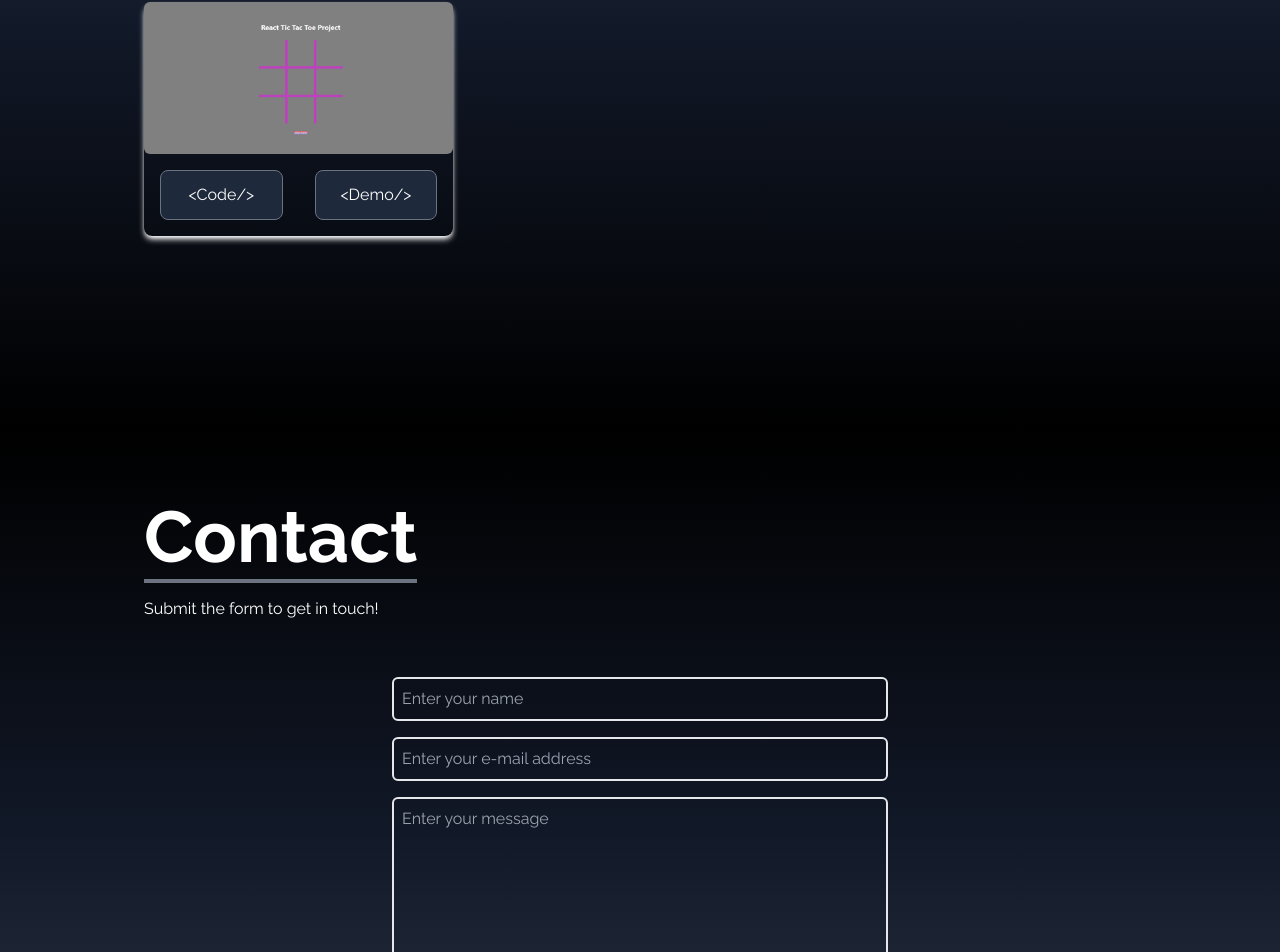
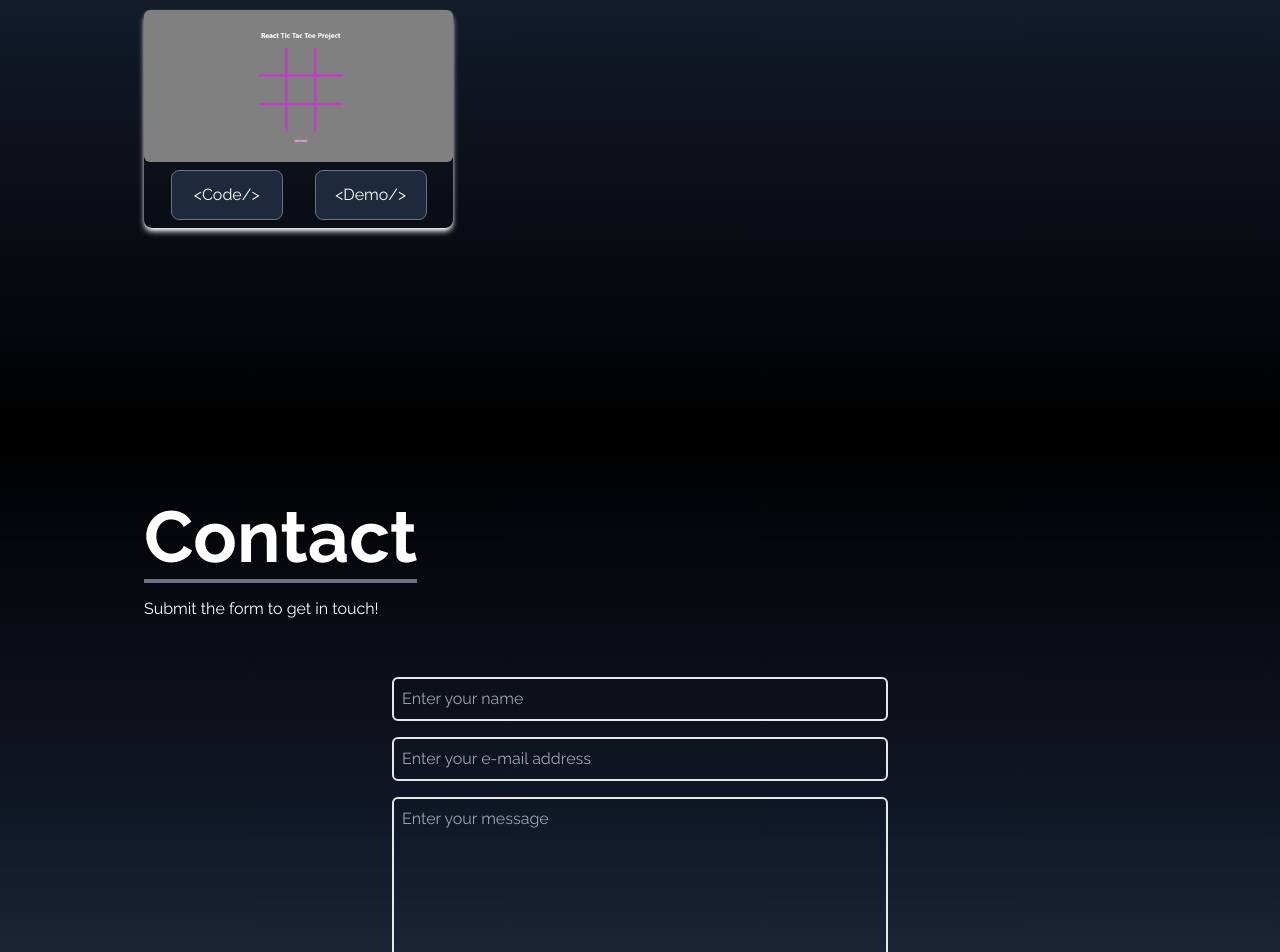
Before and after one commit to ferenczidavid/portfolio-project, a React (Vite) app: page / in a window 1280 px wide. Shown: the part 2769-3721 px from the top of the page. Built offline with nearby package versions, Linux system fonts and the light colour scheme.

Commit message:
links updated

```diff
--- a/src/components/Navbar.jsx
+++ b/src/components/Navbar.jsx
@@ -104,7 +104,7 @@ const Navbar = () => {
                     <a className='flex justify-between items-center w-full text-gray-300' href="https://www.linkedin.com/in/ferenczi-david/" target='_blank'>LinkedIn <FaLinkedin size={30}/> </a>
                 </li>
                 <li className='w-[10rem] h-[3.75rem] flex justify-between items-center ml-[-100px] hover:ml-[-10px] duration-300 bg-[#333333] rounded-lg'>
-                    <a className='flex justify-between items-center w-full text-gray-300' href="">GitHub <FaGithub size={30}/> </a>
+                    <a className='flex justify-between items-center w-full text-gray-300' href="https://github.com/ferenczidavid" target='_blank'>GitHub <FaGithub size={30}/> </a>
                 </li>
                 <li className='w-[10rem] h-[3.75rem] flex justify-between items-center ml-[-100px] hover:ml-[-10px] duration-300 bg-fuchsia-400 rounded-lg'>
                     <a className='flex justify-between items-center w-full text-gray-300' href="mailto">E-Mail <HiOutlineMail size={30}/> </a>
--- a/src/components/Projects.jsx
+++ b/src/components/Projects.jsx
@@ -24,9 +24,13 @@ const Projects = () => {
             <div className='grid sm:grid-cols-2 md:grid-cols-3 gap-8 px-12 sm:px-0'>
               <div className='shadow-md shadow-white rounded-lg'>
                 <img key={id} src={src} alt="" className='rounded-md duration-200 hover:scale-105'/>
-                <div className='flex items-center justify-center'>
-                  <button className='bg-slate-800 border border-gray-500 rounded-lg w-1/2 px-6 py-3 m-4 duration-200 hover:scale-105'>&lt;Code/&gt;</button>
-                  <button className='bg-slate-800 border border-gray-500 rounded-lg w-1/2 px-6 py-3 m-4 duration-200 hover:scale-105'>&lt;Demo/&gt;</button>
+                <div className='flex items-center justify-center space-x-4'>
+                  <a href="https://github.com/ferenczidavid/tictactoe" target='_blank' rel='noopener noreferrer' >
+                    <button className='bg-slate-800 border border-gray-500 rounded-lg w-28 px-4 py-3 m-2 duration-200 hover:scale-105'>&lt;Code/&gt;</button>
+                  </a>
+                  <a href="https://jazzy-griffin-17f300.netlify.app" target='_blank' rel='noopener noreferrer' >
+                    <button className='bg-slate-800 border border-gray-500 rounded-lg w-28 px-4 py-3 m-2 duration-200 hover:scale-105'>&lt;Demo/&gt;</button>
+                  </a>
                 </div>
               </div>
             </div>
```
